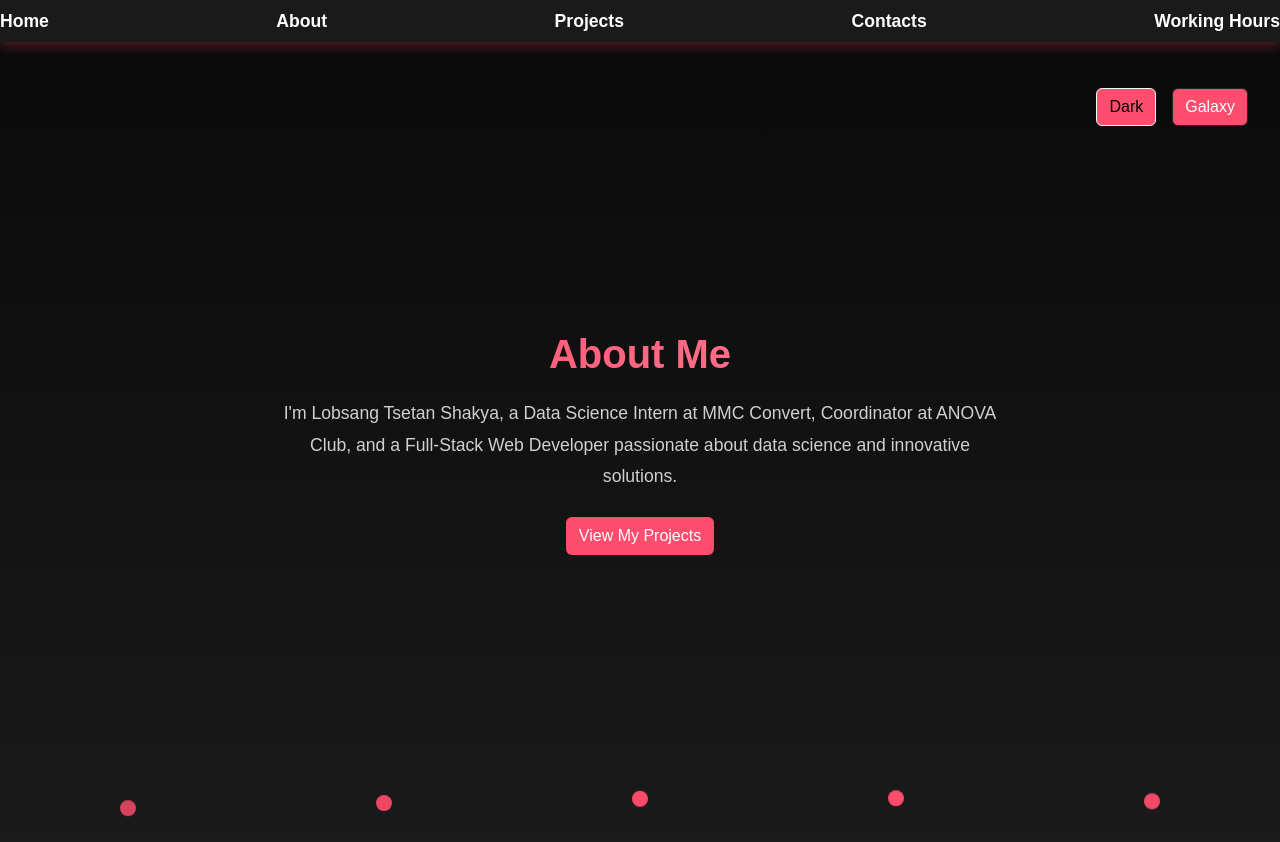
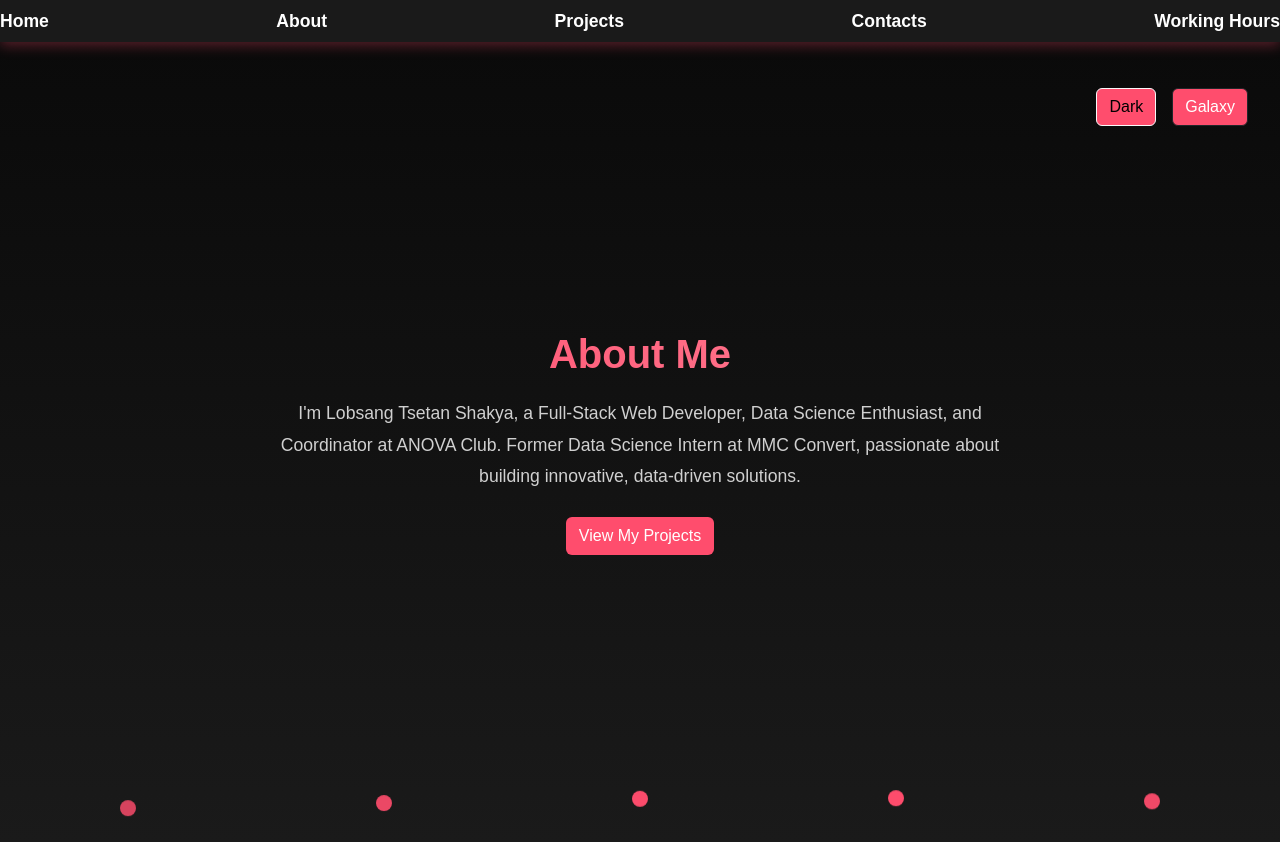
Before and after one commit to lobsangshakya/react_portfolio, a React (Vite) app: page / in a window 1280 px wide. Both pictures are taken after a click on the link "About". Built offline with nearby package versions, Linux system fonts and the light colour scheme.

Commit message:
Update App.tsx

```diff
--- a/src/App.tsx
+++ b/src/App.tsx
@@ -91,9 +91,10 @@ const About: React.FC<SectionProps> = ({ setCurrentSection }) => (
         About <span>Me</span>
       </h2>
       <p>
-        I'm Lobsang Tsetan Shakya, a Data Science Intern at MMC Convert, Coordinator at
-        ANOVA Club, and a Full-Stack Web Developer passionate about data science
-        and innovative solutions.
+        I'm Lobsang Tsetan Shakya, a Full-Stack Web Developer, Data Science
+        Enthusiast, and Coordinator at ANOVA Club. Former Data Science Intern at
+        MMC Convert, passionate about building innovative, data-driven
+        solutions.
       </p>
       <a href="#" className="btn" onClick={() => setCurrentSection("projects")}>
         View My Projects
```
